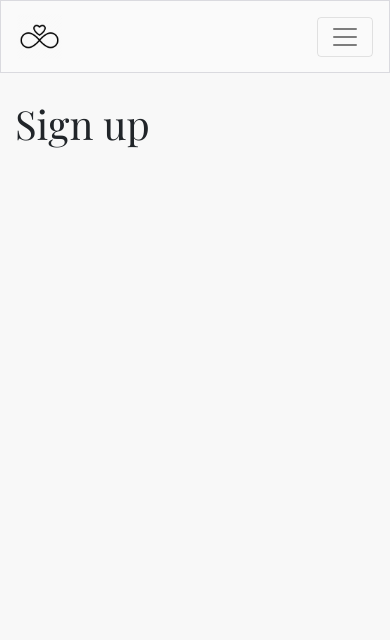
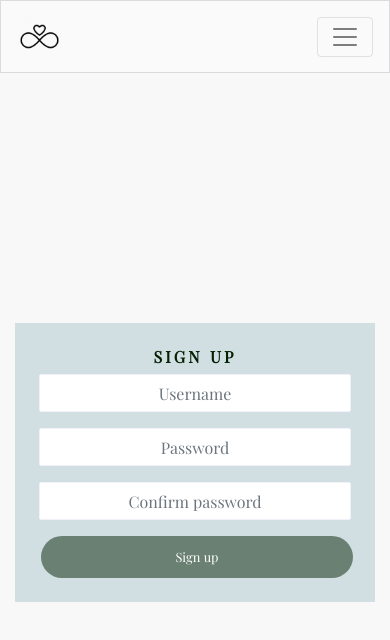
Before and after one commit to Myekman/my-wedding, a React (Create React App) app in the folder frontend/: page /signup in a window 390 px wide. Shown: the top 640 px of the page. Built offline with nearby package versions, Linux system fonts and the light colour scheme.

Commit message:
signup form and styled form with css

```diff
--- a/frontend/src/App.js
+++ b/frontend/src/App.js
@@ -2,8 +2,10 @@
 import NavBar from './components/NavBar';
 import Container from "react-bootstrap/Container";
 import NotFound
- from './components/NotFound';
+from './components/NotFound';
 import { Route, Switch } from "react-router-dom";
+import SignUpForm from './pages/auth/SignupForm';
+// import "./axiosDefaultsapi/axios"
 
 
 function App() {
@@ -14,7 +16,7 @@
         <Switch>
           <Route exact path="/" render={() => <h1>Home page</h1>} />
           <Route exact path="/signin" render={() => <h1>Sign in</h1>} />
-          <Route exact path="/signup" render={() => <h1>Sign up</h1>} />
+          <Route exact path="/signup" render={() => <SignUpForm />} />
           <Route render = {() => <NotFound/>} />
         </Switch>
       </Container>
--- a/frontend/src/App.module.css
+++ b/frontend/src/App.module.css
@@ -1,11 +1,32 @@
 .App {
-    font-family: "Playfair Display", sans-serif;
-    background-color: #f8f8f8;
-    min-height: 100vh;
-  }
+  font-family: "Playfair Display", sans-serif;
+  background-color: #f8f8f8;
+  min-height: 100vh;
+}
 
 .Main {
-  padding-top: 100px;
+  padding-top: 81px;
+}
+
+-----------------------------------------------------#Backgrounds
+
+.Content {
+  background-color: #ffffff;
+  padding: 10px;
+  border-radius: 2px;
+  border: 1px solid #dadadf;
+}
+
+.FillerImage {
+  object-fit: cover;
+  height: 100%;
+  width: 100%;
+}
+
+.Image {
+  max-height: 40vh;
+  max-width: 100%;
+  object-fit: contain;
 }
 
 * {
@@ -22,19 +43,46 @@
 }
 
 a:hover i {
-  color:#FA9383;
+  color: #FFDCDC;
   transition: color ease-in-out 0.3s;
 }
 
+input[type="file"] {
+  display: none;
+}
+
 i {
-  color: #FDC9C1;
+  color: #cfced3;
   font-size: 1.6rem;
   padding: 7px;
   vertical-align: middle;
 }
 
 i:hover {
-  /* cursor: pointer; */
+  cursor: pointer;
   transition: color ease-in-out 0.3s;
-  color: #FDC9C1;
+  color: #FFDCDC;
 }
+
+.BiggerText {
+  font-size: 30px;
+}
+
+figure {
+  text-align: center;
+  display: inline-block;
+}
+
+/* scrollbar */
+*::-webkit-scrollbar {
+  width: 5px;
+}
+*::-webkit-scrollbar-track {
+  background: #f1f1f1;
+}
+*::-webkit-scrollbar-thumb {
+  background: #888;
+}
+*::-webkit-scrollbar-thumb:hover {
+  background: #555;
+}
--- /dev/null
+++ b/frontend/src/pages/auth/SignupForm.js
@@ -0,0 +1,79 @@
+import React from "react";
+import { Link } from "react-router-dom";
+
+import styles from "../../styles/SignInUpForm.module.css";
+import btnStyles from "../../styles/Button.module.css";
+import appStyles from "../../App.module.css";
+import SignUpImage from "../../assets/sign-up.jpg";
+
+import { Form, Button, Image, Col, Row, Container } from "react-bootstrap";
+
+const SignUpForm = () => {
+  return (
+    <Row className={styles.Row}>
+      <Col className="my-auto py-2 p-md-2" md={6}>
+        <Container className={`${appStyles.Content} ${styles.Form} p-4 `}>
+          <h1 className={styles.Header}>sign up</h1>
+
+          <Form>
+            <Form.Group controlId="username">
+                <Form.Label className="d-none">Username</Form.Label>
+                <Form.Control
+                type="text"
+                placeholder="Username"
+                name="username"
+                className = {styles.Input}
+                />
+            </Form.Group>
+
+            <Form.Group controlId="password1">
+                <Form.Label className="d-none">Username</Form.Label>
+                <Form.Control
+                type="password"
+                placeholder="Password"
+                name="password1"
+                className = {styles.Input}
+                />
+            </Form.Group>
+
+            <Form.Group controlId="password2">
+                <Form.Label className="d-none">Username</Form.Label>
+                <Form.Control
+                type="password"
+                placeholder="Confirm password"
+                name="password2"
+                className = {styles.Input}
+                />
+            </Form.Group>
+
+            <Button
+                className={`${btnStyles.Button} ${btnStyles.Wide} ${btnStyles.Bright}`}>
+                Sign up
+            </Button>
+        </Form>
+
+        </Container>
+        {/* <Container className={`mt-3 ${appStyles.Content}`}>
+            <Link className={styles.Link} to="/signin">
+                <p> Already have an account?</p>
+                <span className={appStyles.BiggerText}>Sign in</span>
+            </Link>
+        </Container> */}
+      </Col>
+      <Col
+        md={6}
+        className={`my-auto d-none d-md-block p-2 ${styles.SignUpCol}`}
+      >
+        <Image
+          className={`${appStyles.FillerImage}`}
+          src={
+            SignUpImage
+          }
+        />
+      </Col>
+    </Row>
+
+  );
+};
+
+export default SignUpForm;
--- /dev/null
+++ b/frontend/src/styles/Button.module.css
@@ -0,0 +1,69 @@
+.Button {
+    font-size: 0.8rem;
+    align-self: center;
+    border-radius: 100px;
+    border-color: transparent;
+    padding: 4px 10px;
+    margin-left: 2px;
+    margin-right: 2px;
+    min-width: 75px;
+  }
+
+  .Button:hover {
+    opacity: 0.8;
+    border-color: transparent;
+    cursor: pointer;
+  }
+
+  .Button:hover:active {
+    background-color: #2142b2 !important;
+  }
+
+  .Button:active {
+    background-color: #2142b2 !important;
+  }
+
+  .Button:focus {
+    background-color: #2142b2;
+  }
+
+  .Wide {
+    padding: 10px 50px;
+    width: 100%;
+  }
+
+  .Blue,
+  .BlueOutline:hover,
+  .Bright:hover {
+    background-color: #6A8072;
+    color: #ffffff;
+  }
+
+  .BlueOutline,
+  .Blue:hover {
+    /* border: 1px solid #2142b2; */
+    background-color: #ffffff;
+    color: #032002
+  }
+
+  .Black,
+  .BlackOutline:hover {
+    /* background-color: #242a3d;
+    color: white; */
+    background-color: #242a3d;
+    color: aliceblue;
+  }
+
+  .Black:hover,
+  .BlackOutline {
+    /* background-color: #dadadf;
+    color: #242a3d;
+    border-color: #242a3d; */
+    background-color: aliceblue;
+    color: #242a3d;
+  }
+
+  .Bright {
+    background-color: #6A8072;
+    color: #ffffff;
+  }
--- /dev/null
+++ b/frontend/src/styles/SignInUpForm.module.css
@@ -0,0 +1,54 @@
+.Row {
+    height: calc(100vh - 81px);
+}
+.Input {
+    background: #ffffff;
+    border: 1px solid #f0f1f9;
+    box-sizing: border-box;
+    border-radius: 2px;
+    color: #7177a1;
+    text-align: center;
+    padding: 10px;
+}
+
+.Form {
+    background-color: #D1DFE2;
+}
+
+
+.Header {
+    font-style: normal;
+    font-weight: bold;
+    font-size: 16px;
+    line-height: 19px;
+    text-align: center;
+    letter-spacing: 0.2em;
+    text-transform: uppercase;
+    color: #032002;
+}
+
+.Link {
+    text-decoration: none;
+    text-align: center;
+    display: block;
+    margin: auto;
+
+}
+
+.Link span {
+    color: #FFC9C9;
+
+}
+
+.Container {
+    padding: 30px 10px;
+
+}
+
+.SignInCol {
+    height: 320px;
+}
+
+.SignUpCol {
+    height: 375px;
+}
```
Also changed, not shown: 1 other file (tests, documents, lock files or other folders).
